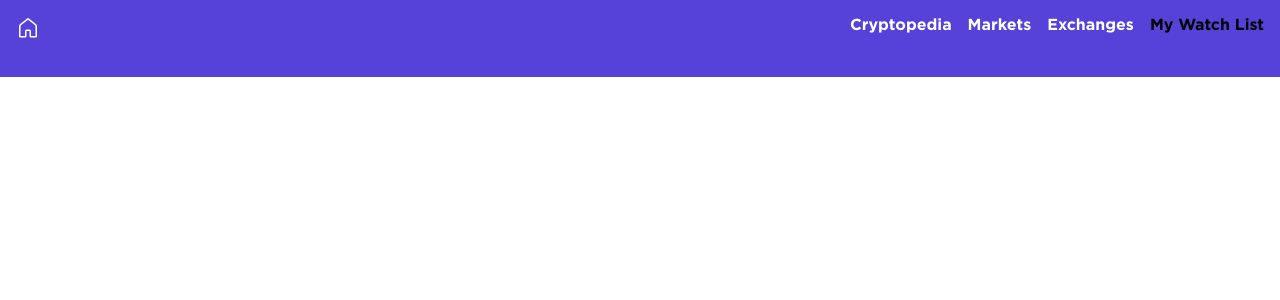
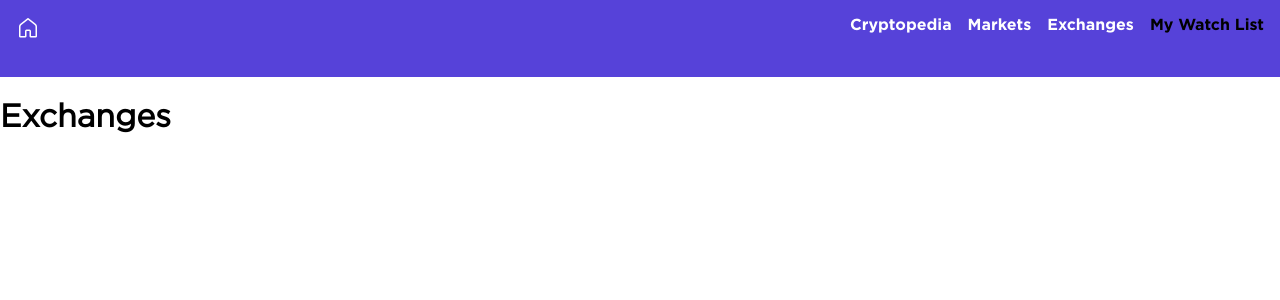
Before and after one commit to kelsiebesingeryeh/crypto-watch, a React (Create React App) app: page /exchanges in a window 1280 px wide. Shown: the top 300 px of the page. Built offline with nearby package versions, Linux system fonts and the light colour scheme; no server answers.

Commit message:
Add Route for Exchanges component

```diff
--- a/src/Components/App/App.js
+++ b/src/Components/App/App.js
@@ -7,6 +7,7 @@ import Home from '../Home/Home'
 import CryptocurrencyDetails from '../CryptocurrencyDetails/CryptocurrencyDetails'
 import { getAllCoins } from "../../apiCalls"
 import Error from '../Error/Error'
+import Exchanges from '../Exchanges/Exchanges'
 
 class App extends Component {
   constructor() {
@@ -64,9 +65,10 @@ class App extends Component {
                     isLoading={this.state.isLoading}
                   />
                 </div>
-              );
+              )
             }}
           />
+          <Route exact path='/exchanges' component={Exchanges}/>
         </main>
       );
     }
--- a/src/Components/Exchanges/Exchange.js
+++ b/src/Components/Exchanges/Exchanges.js
@@ -9,7 +9,9 @@ class Exchanges extends Component {
     }
 
     render() {
-        <h1>Exchanges</h1>
+        return (
+         <h1>Exchanges</h1>
+        )
     }
 }
 
--- a/src/Components/Nav/Nav.js
+++ b/src/Components/Nav/Nav.js
@@ -20,7 +20,7 @@ const Nav = () => {
           <Link to="cryptocurrencies">
             <p className="rightNavItems">Markets</p>
           </Link>
-          <Link to="cryptoExchanges">
+          <Link to="exchanges">
             <p className="rightNavItems">Exchanges</p>
           </Link>
           <p className="rightNavItems">My Watch List</p>
```
